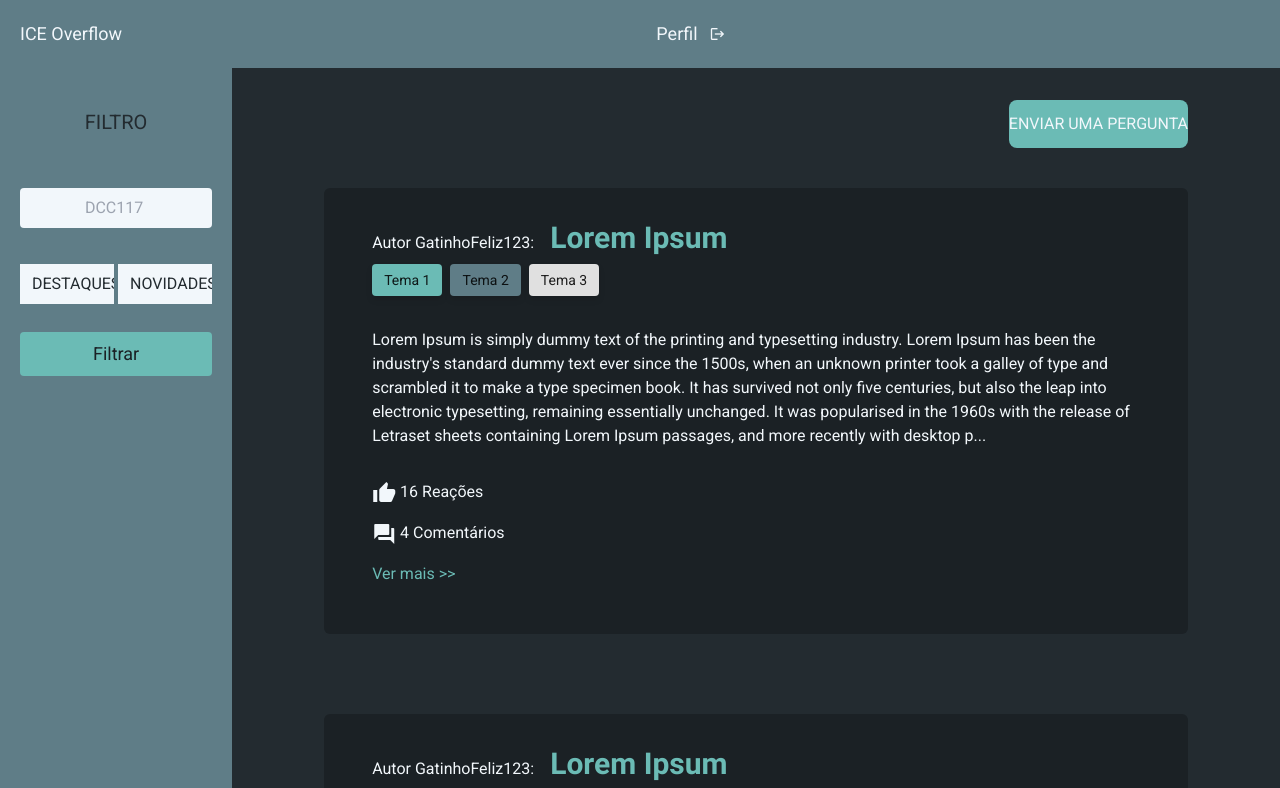
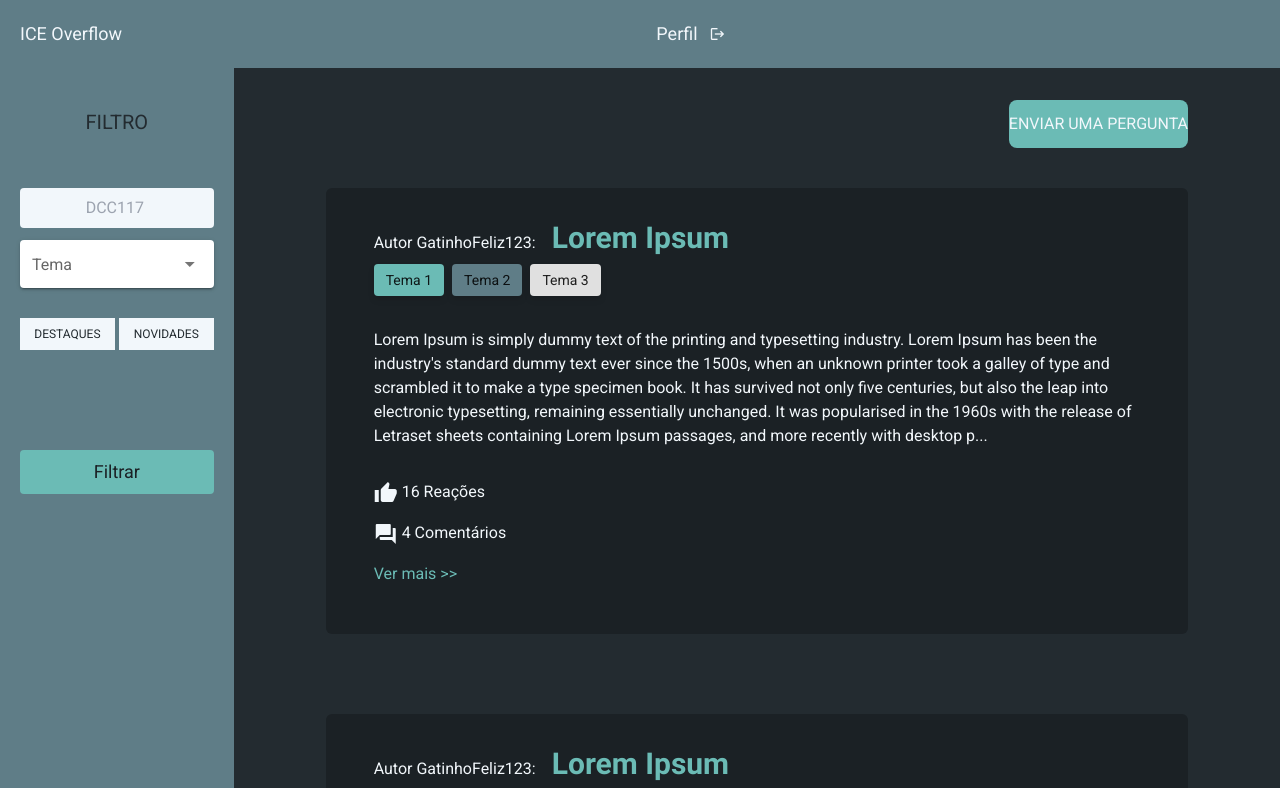
Before and after one commit to isa56/dcc117-ice-overflow, a Vue app in the folder frontend-vue/: page /posts in a window 1280 px wide. Shown: the top 788 px of the page. Built offline with nearby package versions, Linux system fonts and the light colour scheme.

Commit message:
add dropdown

```diff
--- a/frontend-vue/src/views/PostsView.vue
+++ b/frontend-vue/src/views/PostsView.vue
@@ -7,17 +7,20 @@
                     <form>
                         <input class="rounded my-3 w-full px-3 py-2 bg-white text-background-dark text-center"
                             type="search" placeholder="DCC117" v-model="filter" />
-                        <div class="my-6 grid grid-cols-2 gap-1">
 
-                            <input class="input send-button px-3 py-2 w-full text-gray bg-white " type="submit"
-                                value="DESTAQUES" />
-                            <input class="input send-button px-3 py-2 w-full text-gray bg-white " type="submit"
+                        <v-select :items="items" label="Tema" solo>dasdsa</v-select>
+                        <div class="grid grid-cols-2 gap-1">
+                            <input class="input send-button py-2 text-gray text-xs text-center bg-white "
+                                type="submit" value="DESTAQUES" />
+                            <input class="input send-button py-2 text-gray text-xs bg-white " type="submit"
                                 value="NOVIDADES" />
+
                         </div>
-                        <div class="place-items-end">
-                        <input
-                            class="input send-button px-3 py-2 w-full mb-6 text-bold text-background-dark rounded bg-primary text-lg mt-1 px-1.8 py-0.8"
-                            type="submit" value="Filtrar" />
+                        <br><br><br><br>
+                        <div>
+                            <input
+                                class="input send-button px-3 py-2 w-full mb-6 text-bold text-background-dark rounded bg-primary text-lg mt-1 px-1.8 py-0.8"
+                                type="submit" value="Filtrar" />
 
                         </div>
                     </form>
@@ -47,9 +50,10 @@ import PostDetailsSummary from "@/components/PostDetailsSummary"
 
 export default {
     name: "PostsView",
-    components: {PrimaryButton, PostDetailsSummary},
+    components: { PrimaryButton, PostDetailsSummary },
     data() {
         return {
+            items: ['DCC', 'MAT', 'EST', 'FIS', 'QUI'],
             post: {
                 title: "Lorem Ipsum",
                 authorName: "GatinhoFeliz123",
```
